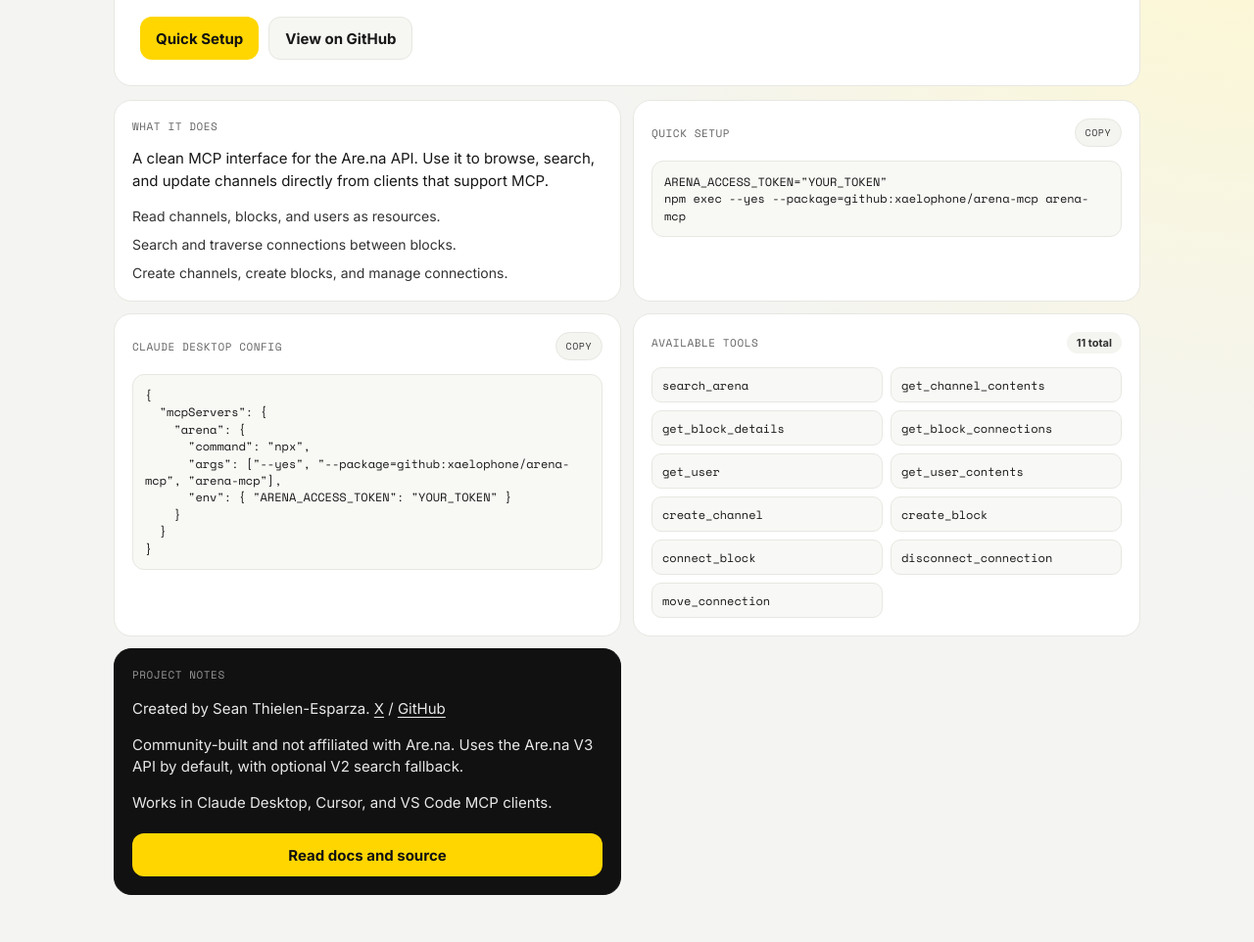
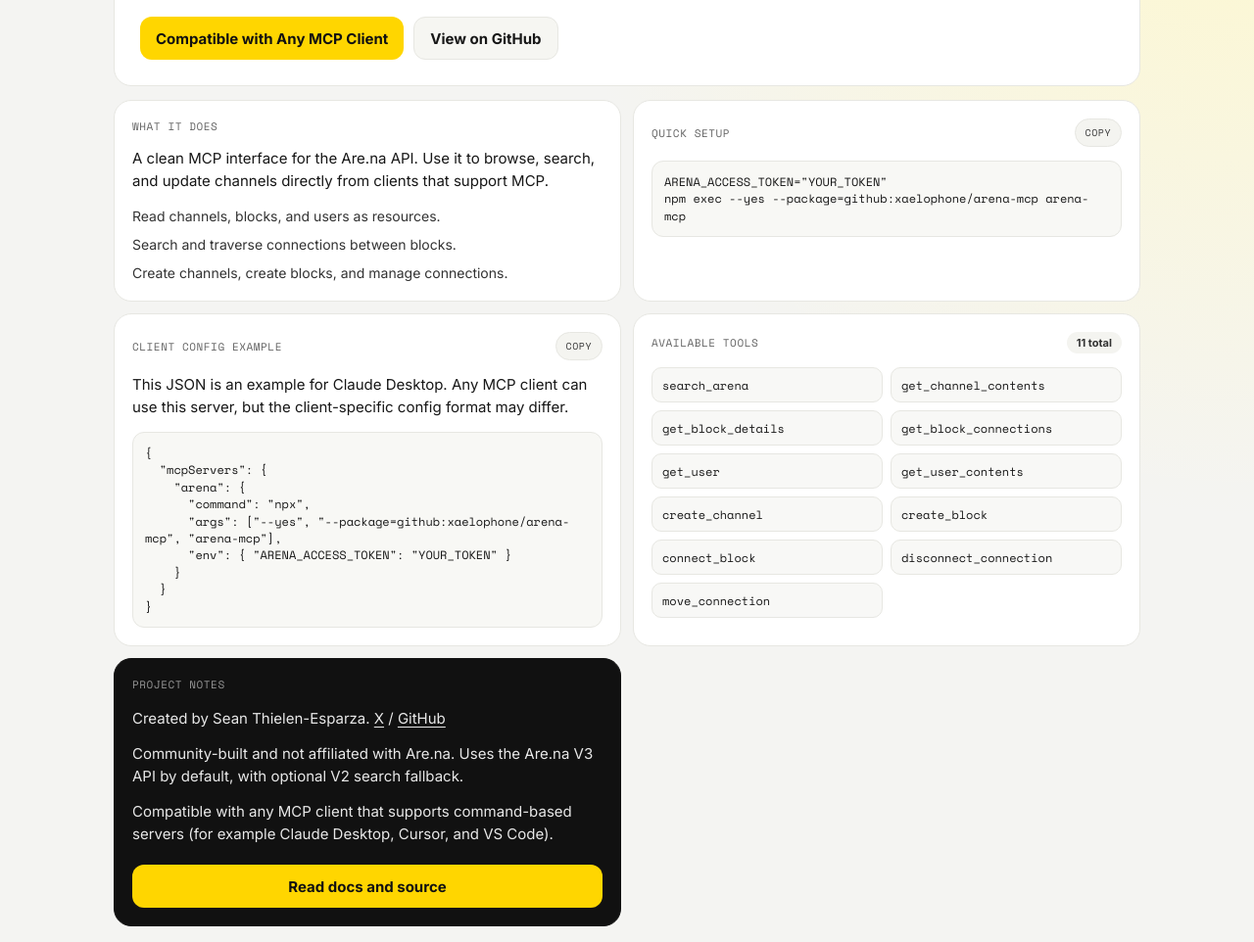
Before and after one commit to xaelophone/arena-mcp, a website: page landing/index.html in a window 1280 px wide. Shown: the part 201-1163 px from the top of the page at 98% size. Before the commit the page ends 1131 px from the top, so only its background shows below. Drawn offline with nearby package versions, Linux system fonts and the light colour scheme.

Commit message:
Clarify MCP client compatibility and label Claude config as example

```diff
--- a/landing/index.html
+++ b/landing/index.html
@@ -56,7 +56,7 @@
         </p>
 
         <div class="hero-actions">
-          <a class="cta-link" href="#setup">Quick Setup</a>
+          <a class="cta-link" href="#setup">Compatible with Any MCP Client</a>
           <a
             class="secondary-link"
             href="https://github.com/xaelophone/arena-mcp"
@@ -97,9 +97,13 @@ npm exec --yes --package=github:xaelophone/arena-mcp arena-mcp</code></pre>
 
         <article class="card text-only">
           <div class="card-header">
-            <span class="mono">Claude Desktop config</span>
+            <span class="mono">Client config example</span>
             <button class="copy-button mono" data-copy-target="claude-snippet">Copy</button>
           </div>
+          <p class="card-copy">
+            This JSON is an example for Claude Desktop. Any MCP client can use this server, but the
+            client-specific config format may differ.
+          </p>
           <div class="snippet" id="claude-snippet">
             <pre><code>{
   "mcpServers": {
@@ -159,7 +163,10 @@ npm exec --yes --package=github:xaelophone/arena-mcp arena-mcp</code></pre>
             Community-built and not affiliated with Are.na. Uses the Are.na V3 API by default, with
             optional V2 search fallback.
           </p>
-          <p class="card-copy">Works in Claude Desktop, Cursor, and VS Code MCP clients.</p>
+          <p class="card-copy">
+            Compatible with any MCP client that supports command-based servers (for example Claude
+            Desktop, Cursor, and VS Code).
+          </p>
           <a
             class="cta-link"
             href="https://github.com/xaelophone/arena-mcp"
```
